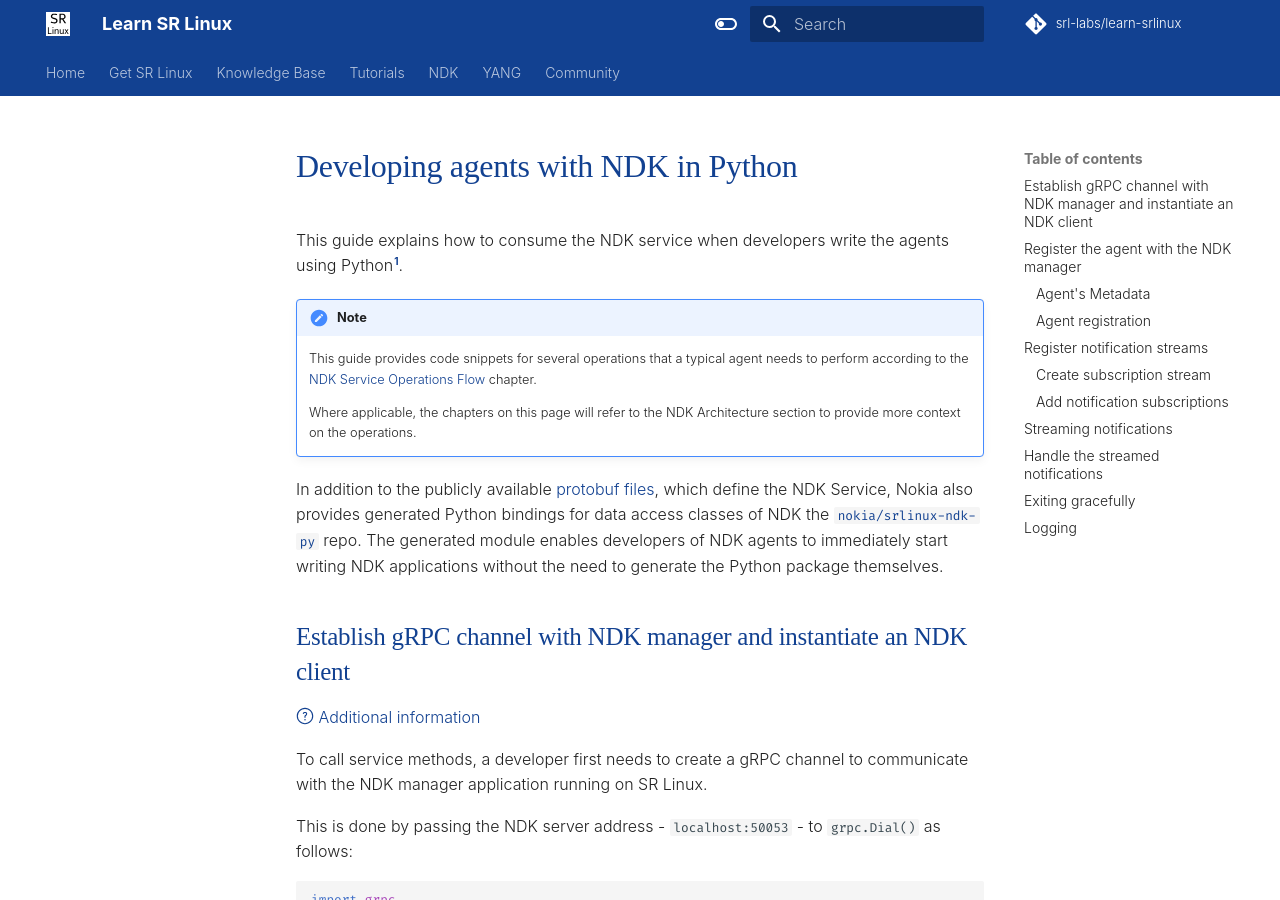
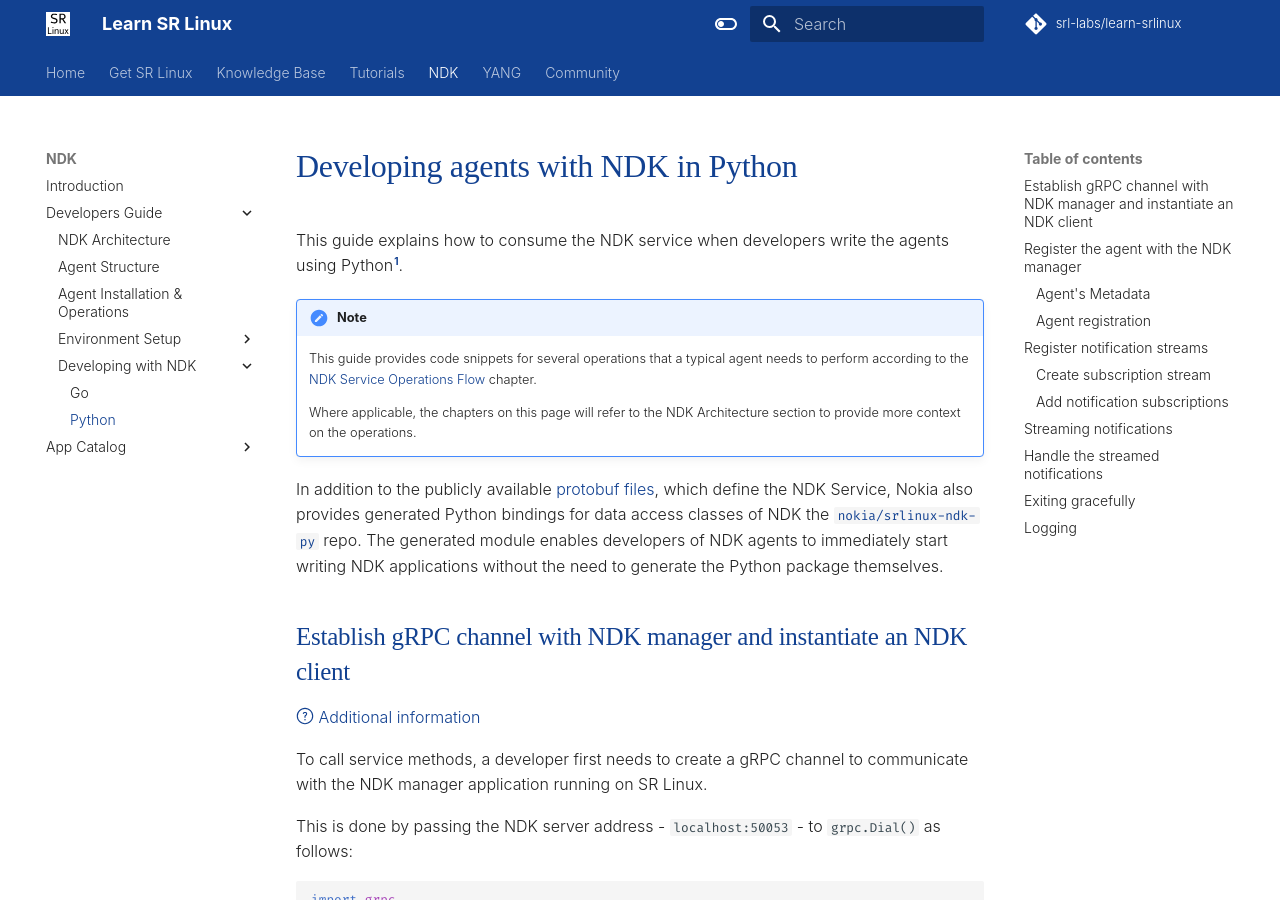
Before and after one commit to srl-labs/learn-srlinux, an MkDocs documentation site: the page built from docs/ndk/guide/dev/python.md, in a window 1280 px wide and 900 px high. Built offline with MkDocs 1.6.1 and Material for MkDocs 9.7.7, drawn with Linux system fonts in a browser that asks for light colours; some web fonts are replaced; comment, search, counter and statistics services are not loaded.

Commit message:
added mkdocs nav entry

```diff
--- a/mkdocs.yml
+++ b/mkdocs.yml
@@ -43,6 +43,7 @@
               - Python: ndk/guide/env/python.md
           - Developing with NDK:
               - Go: ndk/guide/dev/go.md
+              - Python: ndk/guide/dev/python.md
       - App Catalog:
           - About: ndk/apps/catalog.md
           - EVPN Proxy: ndk/apps/evpn-proxy.md
```
Also changed, not shown: docs/ndk/guide/dev/python.md (+1 -10 lines).
